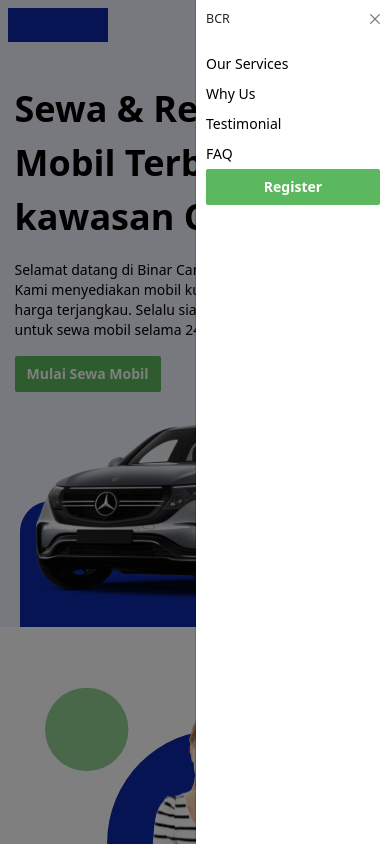
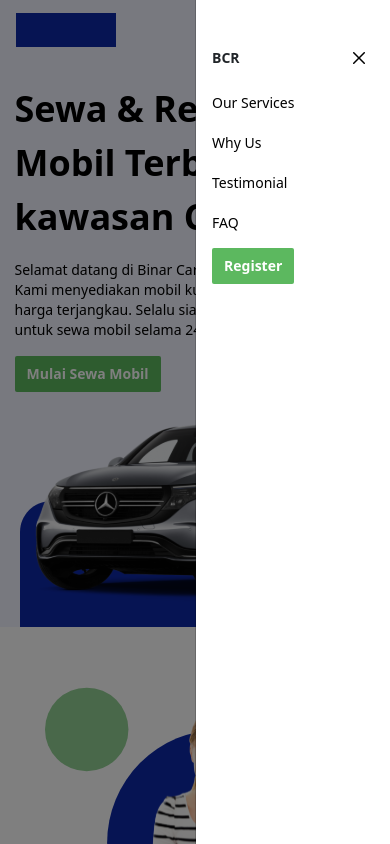
Before and after one commit to ariefhk/fsw-challenge-6, a React (Create React App) app: page / in a window 390 px wide. Both pictures are taken after a click on the button 365 px from the left and 25 px from the top of the page. Shown: the top 844 px of the page. Built offline with nearby package versions, Linux system fonts and the light colour scheme.

Commit message:
fix: navbar offcanvas icons

```diff
--- a/src/components/NavbarComponent/index.jsx
+++ b/src/components/NavbarComponent/index.jsx
@@ -35,11 +35,12 @@ export default function NavbarComponent() {
 
   return (
     <Navbar
+      style={{ padding: "10px 0" }}
       expand="lg"
       fixed="top"
       className={colorNav ? styles.nav__colored : styles.nav__transparent}
     >
-      <Container>
+      <Container className={styles.nav__space}>
         <Navbar.Brand href="#home">
           <Image src="./images/brand.svg" />
         </Navbar.Brand>
@@ -65,7 +66,7 @@ export default function NavbarComponent() {
           onClick={handleShow}
           className={styles.navbar__toggle}
         >
-          <FiMenu className="navbar-toggler-icon" />
+          <FiMenu className={`navbar-toggler-icon ${styles.nav__icon}`} />
         </Navbar.Toggle>
         <Offcanvas
           show={show}
@@ -73,11 +74,13 @@ export default function NavbarComponent() {
           style={{ width: "50%" }}
           placement="end"
         >
-          <Offcanvas.Header closeButton>
-            <Offcanvas.Title>BCR</Offcanvas.Title>
+          <Offcanvas.Header closeButton className={styles.offCanvas__header}>
+            <Offcanvas.Title className={styles.offCanvas__header__title}>
+              BCR
+            </Offcanvas.Title>
           </Offcanvas.Header>
           <Offcanvas.Body>
-            <Nav>
+            <Nav className={styles.nav__offCanvas}>
               <Nav.Link href="#home" className={styles.nav__link}>
                 Our Services
               </Nav.Link>
@@ -90,7 +93,7 @@ export default function NavbarComponent() {
               <Nav.Link href="#link" className={styles.nav__link}>
                 FAQ
               </Nav.Link>
-              <Button className={styles.nav__button} type="submit">
+              <Button className={styles.nav__offCanvas__btn} type="submit">
                 Register
               </Button>
             </Nav>
--- a/src/components/NavbarComponent/index.module.css
+++ b/src/components/NavbarComponent/index.module.css
@@ -68,6 +68,38 @@
   .nav {
     display: none;
   }
+  .nav__icon {
+    color: black;
+    width: 24px;
+    height: 24px;
+  }
+  .nav__space {
+    margin: 0 8px;
+  }
+  .offCanvas__header {
+    margin: 38px 16px 0 6px;
+  }
+  .offCanvas__header__title {
+    font-weight: 700;
+    font-size: 1.4rem;
+    line-height: 20px;
+  }
+  .nav__offCanvas {
+    gap: 10px;
+    margin-left: 6px;
+  }
+  .nav__offCanvas__btn {
+    background-color: var(--btn-color);
+    border: none;
+    font-weight: 700;
+    font-size: 1.4rem;
+    line-height: 20px;
+    border-radius: 2px;
+    padding: 8px 12px;
+    width: max-content;
+  }
+  .nav__offCanvas__btn:hover {
+    background-color: var(--btn-hover);
+  }
 }
-
 /* Navbar end*/
--- a/src/utils/global.css
+++ b/src/utils/global.css
@@ -24,3 +24,8 @@ header {
   justify-content: center;
   align-items: center;
 }
+
+.offcanvas-header .btn-close {
+  opacity: 1;
+  background-size: 12px 12px;
+}
```
